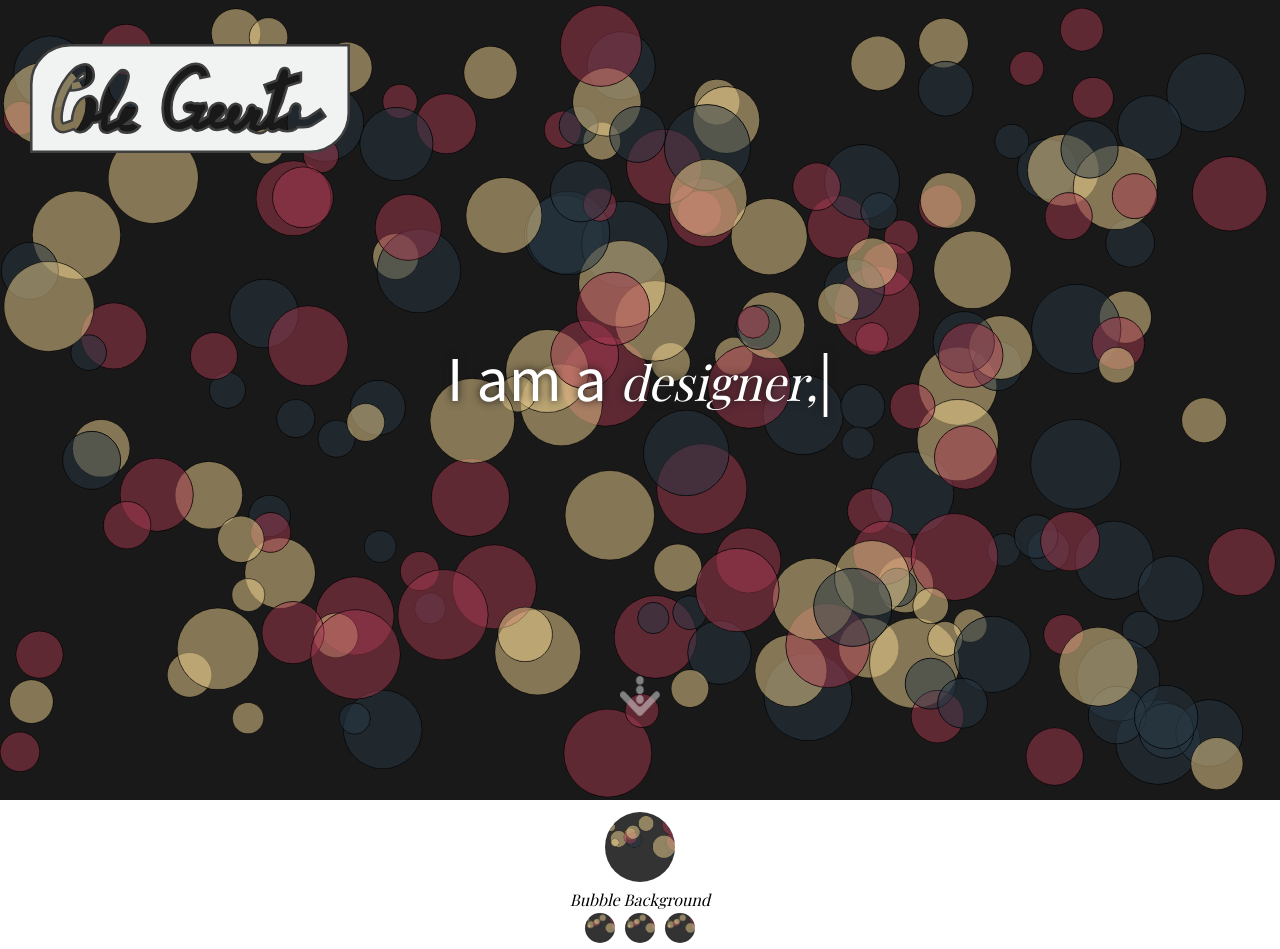
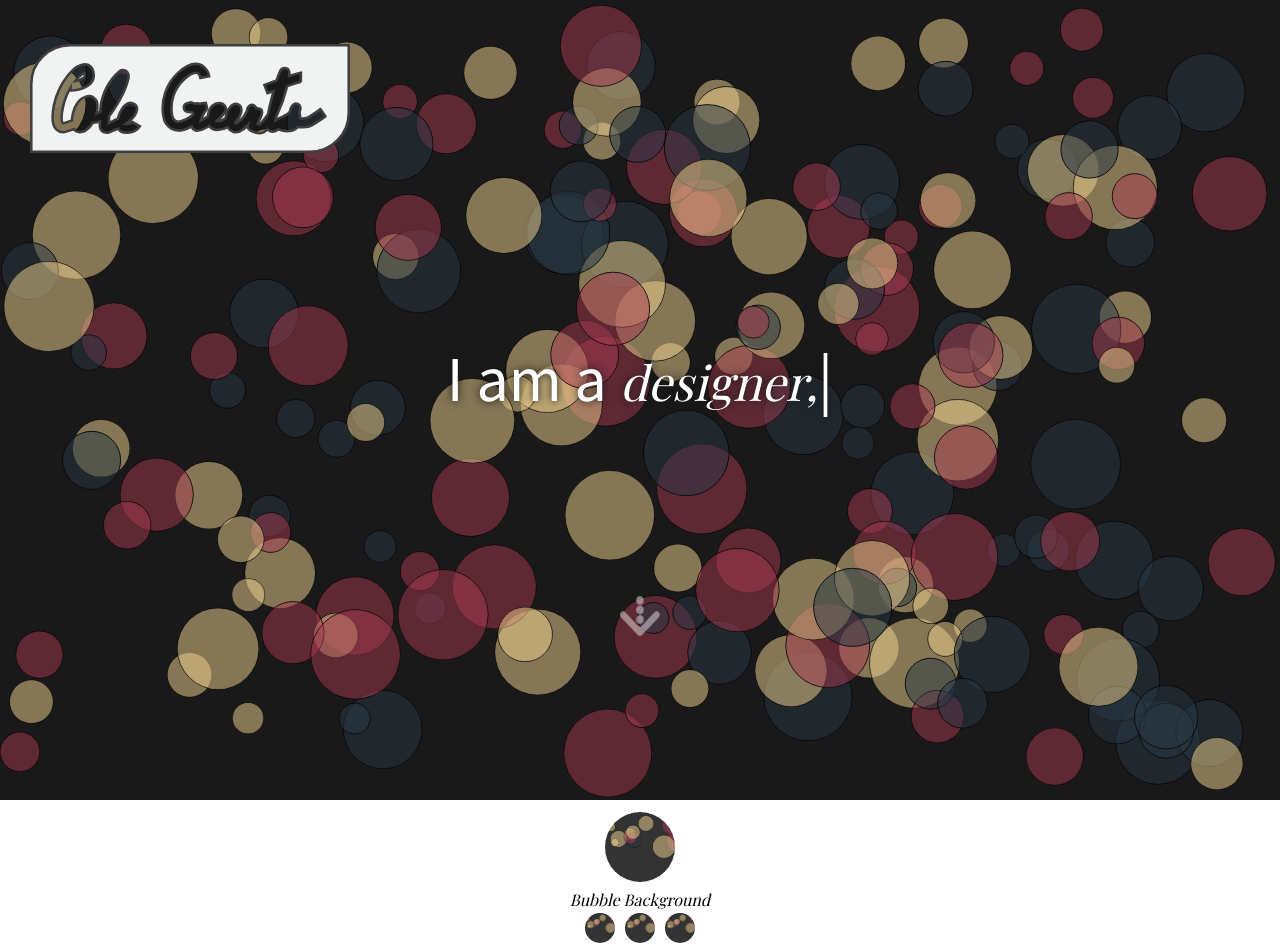
Before and after one commit to ColeyG/portfolio, a PHP site: page / in a window 1280 px wide. Shown: the top 949 px of the page. Run offline with PHP 8.4, Linux system fonts and the light colour scheme; some web fonts are replaced.

Commit message:
Downrocker fixie pixie

```diff
--- a/css/main.css
+++ b/css/main.css
@@ -321,7 +321,7 @@ a{
 #downRockerHold{
   width:100%;
   height:100px;
-  margin-top:20vh;
+  margin-top:10vh;
   display:flex;
   justify-content: center;
 }
```
